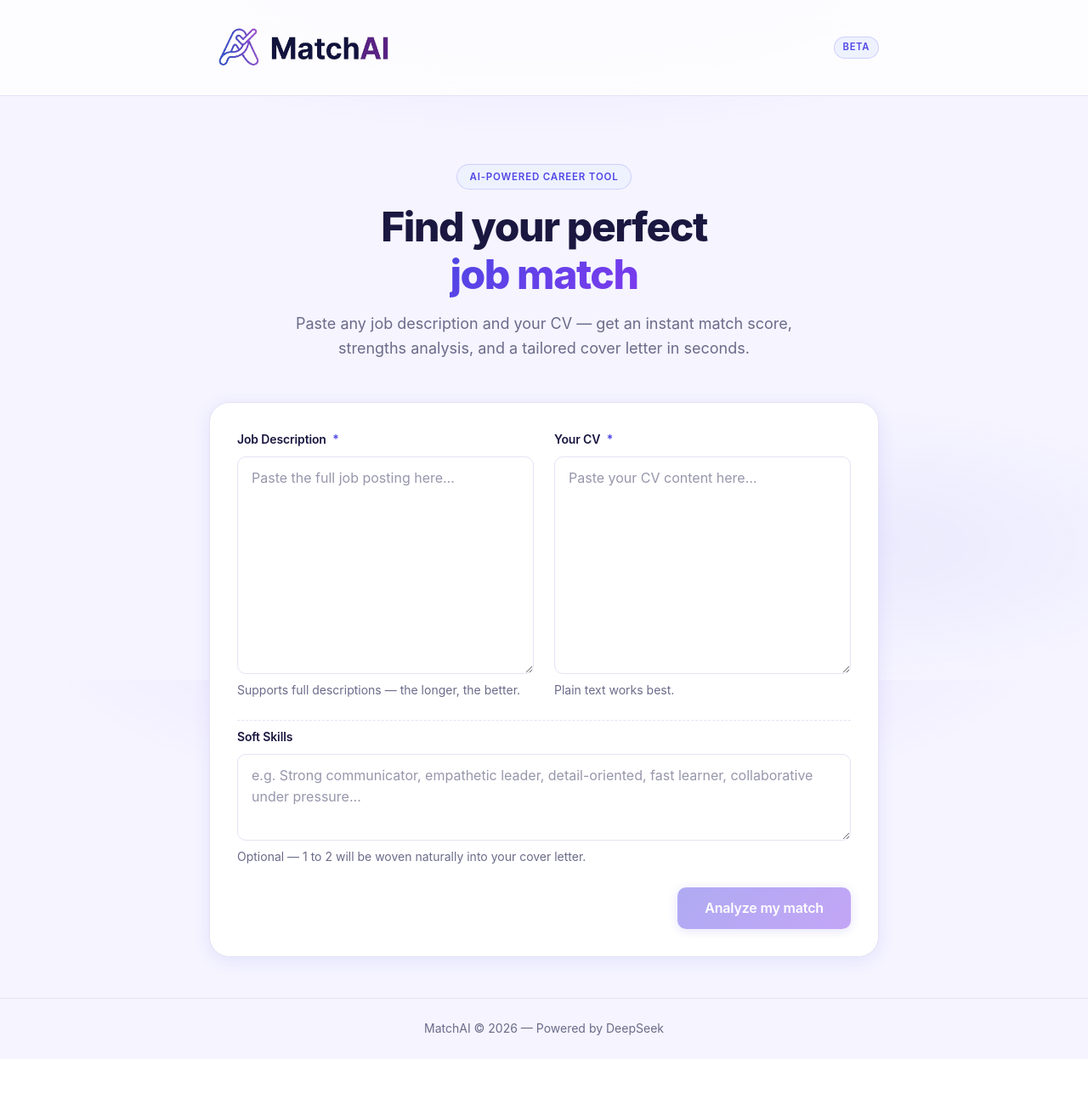
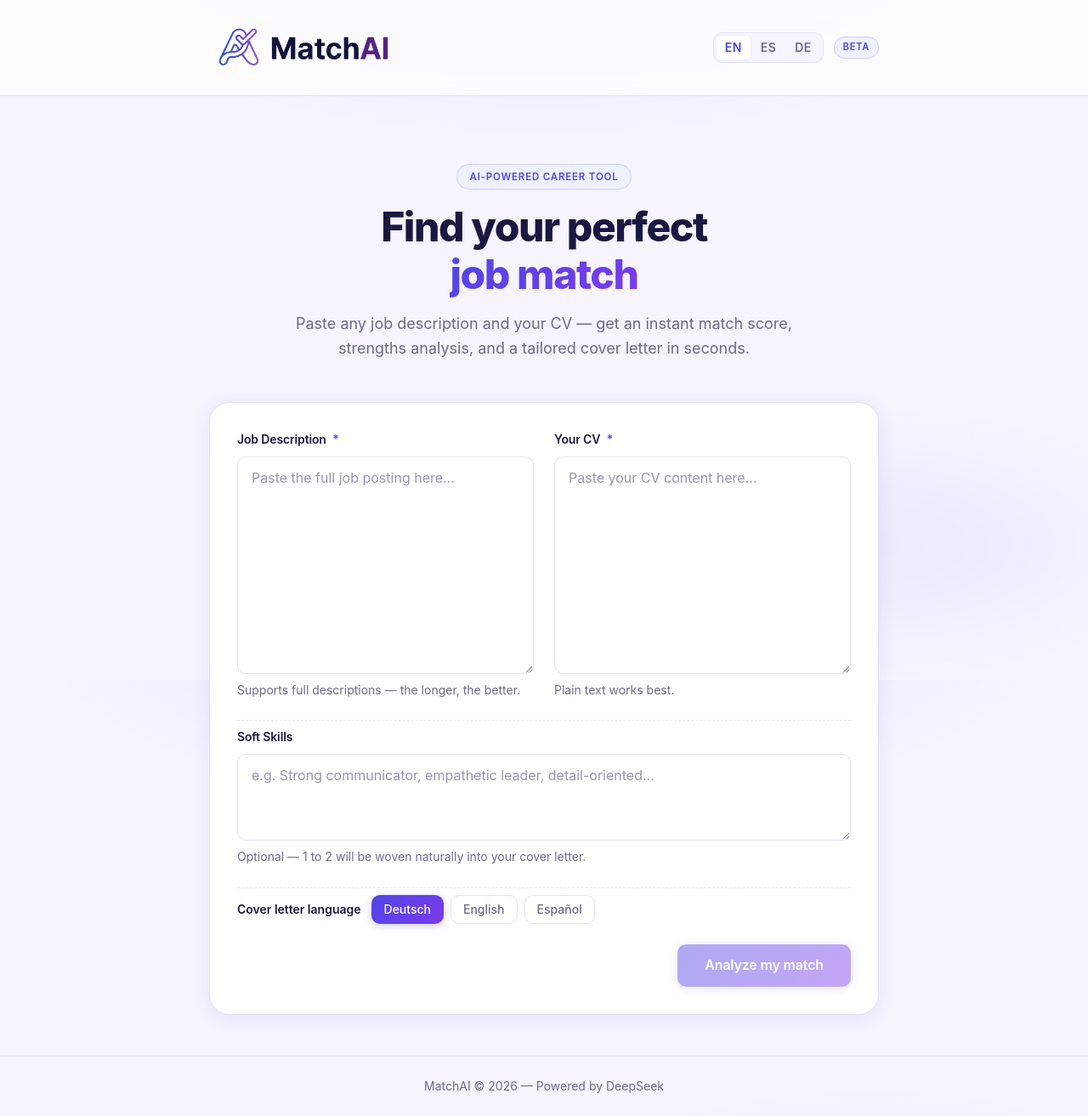
Before and after one commit to LuisIglesiass/ai-job-application-assistant, a Nuxt app: page / in a window 1280 px wide. Shown: the whole page at 85% size. Before the commit the page ends 1246 px from the top, so only its background shows below. Built offline with nearby package versions, Linux system fonts and the light colour scheme.

Commit message:
feat(i18n): add multilingual support for UI and analysis responses
- Integrated translation system with support for English, German, and Spanish.
- Updated UI components for dynamic translation via `useI18n` composable.
- Enabled cover letter language customization in `/api/analyze`.

```diff
--- /dev/null
+++ b/components/LangSwitcher.vue
@@ -0,0 +1,62 @@
+<template>
+  <div class="lang-switcher" role="group" aria-label="Interface language">
+    <button
+      v-for="option in options"
+      :key="option.value"
+      class="lang-switcher__btn"
+      :class="{ 'lang-switcher__btn--active': locale === option.value }"
+      type="button"
+      @click="locale = option.value"
+    >
+      {{ option.label }}
+    </button>
+  </div>
+</template>
+
+<script setup lang="ts">
+import { useI18n } from '~/composables/useI18n'
+
+const { locale } = useI18n()
+
+const options = [
+  { value: 'en' as const, label: 'EN' },
+  { value: 'es' as const, label: 'ES' },
+  { value: 'de' as const, label: 'DE' },
+]
+</script>
+
+<style lang="scss" scoped>
+.lang-switcher {
+  display: flex;
+  align-items: center;
+  gap: 2px;
+  background: $color-bg;
+  border: 1px solid $color-border;
+  border-radius: $border-radius-base;
+  padding: 3px;
+
+  &__btn {
+    padding: 3px 10px;
+    border: none;
+    border-radius: 6px;
+    background: transparent;
+    font-size: $font-size-sm;
+    font-weight: $font-weight-semibold;
+    color: $color-text-muted;
+    cursor: pointer;
+    transition: color $transition-base, background $transition-base;
+    letter-spacing: 0.03em;
+
+    &:hover:not(&--active) {
+      color: $color-text;
+      background: $color-surface;
+    }
+
+    &--active {
+      background: $color-surface;
+      color: $color-primary;
+      box-shadow: $shadow-sm;
+    }
+  }
+}
+</style>
--- /dev/null
+++ b/components/OutputLangSelector.vue
@@ -0,0 +1,81 @@
+<template>
+  <div class="output-lang">
+    <span class="output-lang__label">{{ label }}</span>
+    <div class="output-lang__options" role="group">
+      <button
+        v-for="option in options"
+        :key="option.value"
+        type="button"
+        class="output-lang__btn"
+        :class="{ 'output-lang__btn--active': modelValue === option.value }"
+        @click="$emit('update:modelValue', option.value)"
+      >
+        {{ option.label }}
+      </button>
+    </div>
+  </div>
+</template>
+
+<script setup lang="ts">
+defineProps<{
+  modelValue: string
+  label: string
+}>()
+
+defineEmits<{
+  'update:modelValue': [value: string]
+}>()
+
+const options = [
+  { value: 'German',  label: 'Deutsch'  },
+  { value: 'English', label: 'English'  },
+  { value: 'Spanish', label: 'Español'  },
+]
+</script>
+
+<style lang="scss" scoped>
+.output-lang {
+  display: flex;
+  align-items: center;
+  gap: $space-3;
+  flex-wrap: wrap;
+
+  &__label {
+    font-size: $font-size-sm;
+    font-weight: $font-weight-semibold;
+    color: $color-text;
+    white-space: nowrap;
+  }
+
+  &__options {
+    display: flex;
+    gap: $space-2;
+    flex-wrap: wrap;
+  }
+
+  &__btn {
+    padding: 5px 14px;
+    border: 1.5px solid $color-border;
+    border-radius: $border-radius-base;
+    background: transparent;
+    font-size: $font-size-sm;
+    font-weight: $font-weight-medium;
+    color: $color-text-muted;
+    cursor: pointer;
+    transition: color $transition-base, border-color $transition-base, background $transition-base, box-shadow $transition-base;
+
+    &:hover:not(&--active) {
+      border-color: $color-primary;
+      color: $color-primary;
+      background: $color-primary-light;
+    }
+
+    &--active {
+      background: $gradient-brand;
+      border-color: transparent;
+      color: #fff;
+      box-shadow: 0 2px 8px rgba(79, 70, 229, 0.30);
+    }
+  }
+}
+</style>
--- /dev/null
+++ b/composables/useI18n.ts
@@ -0,0 +1,110 @@
+const translations = {
+  en: {
+    hero_badge:               'AI-Powered Career Tool',
+    hero_title_1:             'Find your perfect',
+    hero_title_2:             'job match',
+    hero_subtitle:            'Paste any job description and your CV — get an instant match score, strengths analysis, and a tailored cover letter in seconds.',
+    job_description_label:    'Job Description',
+    job_description_ph:       'Paste the full job posting here…',
+    job_description_hint:     'Supports full descriptions — the longer, the better.',
+    cv_label:                 'Your CV',
+    cv_ph:                    'Paste your CV content here…',
+    cv_hint:                  'Plain text works best.',
+    soft_skills_label:        'Soft Skills',
+    soft_skills_ph:           'e.g. Strong communicator, empathetic leader, detail-oriented…',
+    soft_skills_hint:         'Optional — 1 to 2 will be woven naturally into your cover letter.',
+    output_lang_label:        'Cover letter language',
+    analyze_btn:              'Analyze my match',
+    analyzing_btn:            'Analyzing…',
+    cover_letter_title:       'Cover Letter',
+    strengths_title:          'Strengths',
+    weaknesses_title:         'Weaknesses',
+    match_score_title:        'Match Score',
+    copy_btn:                 'Copy',
+    copied_btn:               'Copied!',
+    re_analyze_btn:           'Re-analyze',
+    error_generic:            'Something went wrong. Please try again.',
+    error_ai_unavailable:     'The AI service is currently unavailable. Please try again later.',
+    err_cv_required:          'Please paste your CV before analyzing.',
+    err_cv_short:             'Your CV is too short. Please add more detail.',
+    err_job_required:         'Please paste the job description before analyzing.',
+    err_job_short:            'The job description is too short. Please add more detail.',
+  },
+  es: {
+    hero_badge:               'Herramienta de carrera con IA',
+    hero_title_1:             'Encuentra tu',
+    hero_title_2:             'trabajo ideal',
+    hero_subtitle:            'Pega cualquier oferta de trabajo y tu CV — obtén una puntuación de compatibilidad, análisis de fortalezas y una carta de presentación en segundos.',
+    job_description_label:    'Descripción del trabajo',
+    job_description_ph:       'Pega aquí la oferta de trabajo completa…',
+    job_description_hint:     'Compatible con descripciones largas — cuanto más detalle, mejor.',
+    cv_label:                 'Tu CV',
+    cv_ph:                    'Pega aquí el contenido de tu CV…',
+    cv_hint:                  'El texto plano funciona mejor.',
+    soft_skills_label:        'Habilidades blandas',
+    soft_skills_ph:           'ej. Gran comunicador, líder empático, orientado al detalle…',
+    soft_skills_hint:         'Opcional — 1 o 2 se integrarán de forma natural en tu carta.',
+    output_lang_label:        'Idioma de la carta',
+    analyze_btn:              'Analizar compatibilidad',
+    analyzing_btn:            'Analizando…',
+    cover_letter_title:       'Carta de presentación',
+    strengths_title:          'Fortalezas',
+    weaknesses_title:         'Debilidades',
+    match_score_title:        'Puntuación',
+    copy_btn:                 'Copiar',
+    copied_btn:               '¡Copiado!',
+    re_analyze_btn:           'Volver a analizar',
+    error_generic:            'Algo salió mal. Por favor, inténtalo de nuevo.',
+    error_ai_unavailable:     'El servicio de IA no está disponible. Inténtalo más tarde.',
+    err_cv_required:          'Por favor, pega tu CV antes de analizar.',
+    err_cv_short:             'Tu CV es demasiado corto. Añade más detalle.',
+    err_job_required:         'Por favor, pega la descripción del trabajo antes de analizar.',
+    err_job_short:            'La descripción es demasiado corta. Añade más detalle.',
+  },
+  de: {
+    hero_badge:               'KI-gestütztes Karrieretool',
+    hero_title_1:             'Finde dein perfektes',
+    hero_title_2:             'Job-Match',
+    hero_subtitle:            'Füge eine Stellenbeschreibung und deinen Lebenslauf ein — erhalte sofort einen Match-Score, Stärkenanalyse und ein maßgeschneidertes Anschreiben.',
+    job_description_label:    'Stellenbeschreibung',
+    job_description_ph:       'Füge hier die vollständige Stellenausschreibung ein…',
+    job_description_hint:     'Unterstützt vollständige Beschreibungen — je mehr Details, desto besser.',
+    cv_label:                 'Dein Lebenslauf',
+    cv_ph:                    'Füge hier deinen Lebenslauf ein…',
+    cv_hint:                  'Reiner Text funktioniert am besten.',
+    soft_skills_label:        'Soft Skills',
+    soft_skills_ph:           'z. B. Starker Kommunikator, einfühlsamer Führungsstil, detailorientiert…',
+    soft_skills_hint:         'Optional — 1–2 werden natürlich in dein Anschreiben integriert.',
+    output_lang_label:        'Sprache des Anschreibens',
+    analyze_btn:              'Match analysieren',
+    analyzing_btn:            'Wird analysiert…',
+    cover_letter_title:       'Anschreiben',
+    strengths_title:          'Stärken',
+    weaknesses_title:         'Schwächen',
+    match_score_title:        'Match-Score',
+    copy_btn:                 'Kopieren',
+    copied_btn:               'Kopiert!',
+    re_analyze_btn:           'Erneut analysieren',
+    error_generic:            'Etwas ist schiefgelaufen. Bitte versuche es erneut.',
+    error_ai_unavailable:     'Der KI-Dienst ist derzeit nicht verfügbar. Bitte versuche es später.',
+    err_cv_required:          'Bitte füge deinen Lebenslauf ein, bevor du analysierst.',
+    err_cv_short:             'Dein Lebenslauf ist zu kurz. Bitte füge mehr Details hinzu.',
+    err_job_required:         'Bitte füge die Stellenbeschreibung ein, bevor du analysierst.',
+    err_job_short:            'Die Stellenbeschreibung ist zu kurz. Bitte füge mehr Details hinzu.',
+  },
+} as const
+
+export type Locale = keyof typeof translations
+export type TranslationKey = keyof typeof translations.en
+
+export function useI18n() {
+  const locale = useState<Locale>('ui-locale', () => 'en')
+
+  function t(key: TranslationKey): string {
+    return (translations[locale.value] as Record<string, string>)[key]
+      ?? (translations.en as Record<string, string>)[key]
+      ?? key
+  }
+
+  return { locale, t }
+}
--- a/composables/useJobAnalysis.ts
+++ b/composables/useJobAnalysis.ts
@@ -1,4 +1,5 @@
 import { ref, computed } from 'vue'
+import { useI18n } from '~/composables/useI18n'
 
 interface AnalyzeResponse {
   coverLetter: string
@@ -16,13 +17,16 @@ interface FieldErrors {
 const MIN_LENGTH = 20
 
 export function useJobAnalysis() {
-  const jobOffer = ref<string>('')
-  const cv = ref<string>('')
-  const softSkills = ref<string>('')
-  const isPending = ref<boolean>(false)
-  const result = ref<AnalyzeResponse | null>(null)
-  const error = ref<string | null>(null)
-  const fieldErrors = ref<FieldErrors>({ cv: null, jobOffer: null })
+  const { t } = useI18n()
+
+  const jobOffer      = ref<string>('')
+  const cv            = ref<string>('')
+  const softSkills    = ref<string>('')
+  const outputLanguage = ref<string>('German')
+  const isPending     = ref<boolean>(false)
+  const result        = ref<AnalyzeResponse | null>(null)
+  const error         = ref<string | null>(null)
+  const fieldErrors   = ref<FieldErrors>({ cv: null, jobOffer: null })
 
   const canSubmit = computed(
     () => jobOffer.value.trim().length > 0 && cv.value.trim().length > 0,
@@ -32,15 +36,15 @@ export function useJobAnalysis() {
     fieldErrors.value = { cv: null, jobOffer: null }
 
     if (!cv.value.trim()) {
-      fieldErrors.value.cv = 'Please paste your CV before analyzing.'
+      fieldErrors.value.cv = t('err_cv_required')
     } else if (cv.value.trim().length < MIN_LENGTH) {
-      fieldErrors.value.cv = 'Your CV is too short. Please add more detail.'
+      fieldErrors.value.cv = t('err_cv_short')
     }
 
     if (!jobOffer.value.trim()) {
-      fieldErrors.value.jobOffer = 'Please paste the job description before analyzing.'
+      fieldErrors.value.jobOffer = t('err_job_required')
     } else if (jobOffer.value.trim().length < MIN_LENGTH) {
-      fieldErrors.value.jobOffer = 'The job description is too short. Please add more detail.'
+      fieldErrors.value.jobOffer = t('err_job_short')
     }
 
     return !fieldErrors.value.cv && !fieldErrors.value.jobOffer
@@ -61,23 +65,32 @@ export function useJobAnalysis() {
     try {
       const data = await $fetch<AnalyzeResponse>('/api/analyze', {
         method: 'POST',
-        body: { cv: cv.value, jobOffer: jobOffer.value, softSkills: softSkills.value || undefined },
+        body: {
+          cv: cv.value,
+          jobOffer: jobOffer.value,
+          softSkills: softSkills.value || undefined,
+          outputLanguage: outputLanguage.value,
+        },
       })
       result.value = data
     } catch (err: unknown) {
       const apiError = err as { data?: { message?: string }; status?: number } | null
 
       if (apiError?.status === 503) {
-        error.value = 'The AI service is currently unavailable. Please try again later.'
+        error.value = t('error_ai_unavailable')
       } else if (apiError?.data?.message) {
         error.value = apiError.data.message
       } else {
-        error.value = 'Something went wrong. Please try again.'
+        error.value = t('error_generic')
       }
     } finally {
       isPending.value = false
     }
   }
 
-  return { jobOffer, cv, softSkills, isPending, canSubmit, result, error, fieldErrors, clearFieldError, handleAnalyze }
+  return {
+    jobOffer, cv, softSkills, outputLanguage,
+    isPending, canSubmit, result, error, fieldErrors,
+    clearFieldError, handleAnalyze,
+  }
 }
--- a/layouts/default.vue
+++ b/layouts/default.vue
@@ -11,7 +11,10 @@
             height="40"
           />
         </a>
-        <span class="app-header__badge">Beta</span>
+        <div class="app-header__right">
+          <LangSwitcher />
+          <span class="app-header__badge">Beta</span>
+        </div>
       </div>
     </header>
 
@@ -75,6 +78,12 @@ const year = new Date().getFullYear()
     @media (min-width: $bp-tablet) { height: 80px; }
   }
 
+  &__right {
+    display: flex;
+    align-items: center;
+    gap: $space-3;
+  }
+
   &__badge {
     font-size: 0.7rem;
     font-weight: $font-weight-semibold;
--- a/pages/index.vue
+++ b/pages/index.vue
@@ -3,12 +3,11 @@
 
     <!-- Hero -->
     <header class="home__hero">
-      <span class="home__hero-badge">AI-Powered Career Tool</span>
-      <h1 class="home__title">Find your perfect<br><em class="home__title-accent">job match</em></h1>
-      <p class="home__subtitle">
-        Paste any job description and your CV — get an instant match score,<br class="home__br">
-        strengths analysis, and a tailored cover letter in seconds.
-      </p>
+      <span class="home__hero-badge">{{ t('hero_badge') }}</span>
+      <h1 class="home__title">
+        {{ t('hero_title_1') }}<br><em class="home__title-accent">{{ t('hero_title_2') }}</em>
+      </h1>
+      <p class="home__subtitle">{{ t('hero_subtitle') }}</p>
     </header>
 
     <!-- Form -->
@@ -17,24 +16,23 @@
         <AppTextarea
           id="job-offer"
           v-model="jobOffer"
-          label="Job Description"
-          placeholder="Paste the full job posting here…"
+          :label="t('job_description_label')"
+          :placeholder="t('job_description_ph')"
           :rows="9"
           required
-          hint="Supports full descriptions — the longer, the better."
+          :hint="t('job_description_hint')"
           :error="fieldErrors.jobOffer"
           :disabled="isPending"
           @input="clearFieldError('jobOffer')"
         />
-
         <AppTextarea
           id="cv"
           v-model="cv"
-          label="Your CV"
-          placeholder="Paste your CV content here…"
+          :label="t('cv_label')"
+          :placeholder="t('cv_ph')"
           :rows="9"
           required
-          hint="Plain text works best."
+          :hint="t('cv_hint')"
           :error="fieldErrors.cv"
           :disabled="isPending"
           @input="clearFieldError('cv')"
@@ -45,17 +43,24 @@
         <AppTextarea
           id="soft-skills"
           v-model="softSkills"
-          label="Soft Skills"
-          placeholder="e.g. Strong communicator, empathetic leader, detail-oriented, fast learner, collaborative under pressure…"
+          :label="t('soft_skills_label')"
+          :placeholder="t('soft_skills_ph')"
           :rows="3"
-          hint="Optional — 1 to 2 will be woven naturally into your cover letter."
+          :hint="t('soft_skills_hint')"
           :disabled="isPending"
+        />
+      </div>
+
+      <div class="home__output-lang">
+        <OutputLangSelector
+          v-model="outputLanguage"
+          :label="t('output_lang_label')"
         />
       </div>
 
       <div class="home__actions">
         <AppButton type="submit" :loading="isPending" :disabled="!canSubmit">
-          {{ isPending ? 'Analyzing…' : 'Analyze my match' }}
+          {{ isPending ? t('analyzing_btn') : t('analyze_btn') }}
         </AppButton>
       </div>
     </form>
@@ -75,15 +80,15 @@
         <ScoreCard :score="result.matchScore" :reason="result.reason" />
 
         <div class="results__insights">
-          <InsightList title="Strengths" variant="strength" :items="result.strengths" />
-          <InsightList title="Weaknesses" variant="weakness" :items="result.weaknesses" />
+          <InsightList :title="t('strengths_title')" variant="strength" :items="result.strengths" />
+          <InsightList :title="t('weaknesses_title')" variant="weakness" :items="result.weaknesses" />
         </div>
 
-        <ResultCard title="Cover Letter">
+        <ResultCard :title="t('cover_letter_title')">
           <template #actions>
             <button class="copy-btn" :class="{ 'copy-btn--copied': copied }" @click="copyLetter">
               <span class="copy-btn__icon" aria-hidden="true">{{ copied ? '✓' : '⎘' }}</span>
-              {{ copied ? 'Copied!' : 'Copy' }}
+              {{ copied ? t('copied_btn') : t('copy_btn') }}
             </button>
           </template>
           <p class="results__cover-letter">{{ result.coverLetter }}</p>
@@ -91,7 +96,7 @@
 
         <div class="results__retry">
           <AppButton variant="secondary" type="button" @click="handleAnalyze" :disabled="isPending">
-            Re-analyze
+            {{ t('re_analyze_btn') }}
           </AppButton>
         </div>
       </div>
@@ -102,11 +107,13 @@
 
 <script setup lang="ts">
 import { ref } from 'vue'
+import { useI18n } from '~/composables/useI18n'
 import { useJobAnalysis } from '~/composables/useJobAnalysis'
 
 definePageMeta({ layout: 'default' })
 
-const { jobOffer, cv, softSkills, isPending, canSubmit, result, error, fieldErrors, clearFieldError, handleAnalyze } = useJobAnalysis()
+const { t } = useI18n()
+const { jobOffer, cv, softSkills, outputLanguage, isPending, canSubmit, result, error, fieldErrors, clearFieldError, handleAnalyze } = useJobAnalysis()
 
 const copied = ref(false)
 
@@ -178,8 +185,6 @@ async function copyLetter() {
   @media (min-width: $bp-mobile) { font-size: $font-size-lg; }
 }
 
-.home__br { display: none; @media (min-width: 520px) { display: inline; } }
-
 // ─── Form ─────────────────────────────────────────────────────────────────────
 .home__form {
   display: flex;
@@ -216,6 +221,11 @@ async function copyLetter() {
   border-top: 1px dashed $color-border;
 }
 
+.home__output-lang {
+  padding-top: $space-2;
+  border-top: 1px dashed $color-border;
+}
+
 .home__actions {
   display: flex;
   justify-content: stretch;
@@ -224,7 +234,6 @@ async function copyLetter() {
 
   :deep(.app-button) {
     width: 100%;
-
     @media (min-width: $bp-mobile) { width: auto; }
   }
 }
@@ -312,5 +321,4 @@ async function copyLetter() {
 // ─── Fade transition ──────────────────────────────────────────────────────────
 .fade-enter-active { transition: opacity 0.4s ease, transform 0.4s ease; }
 .fade-enter-from   { opacity: 0; transform: translateY(12px); }
-
 </style>
```
Also changed, not shown: 1 other file (tests, documents, lock files or other folders).
